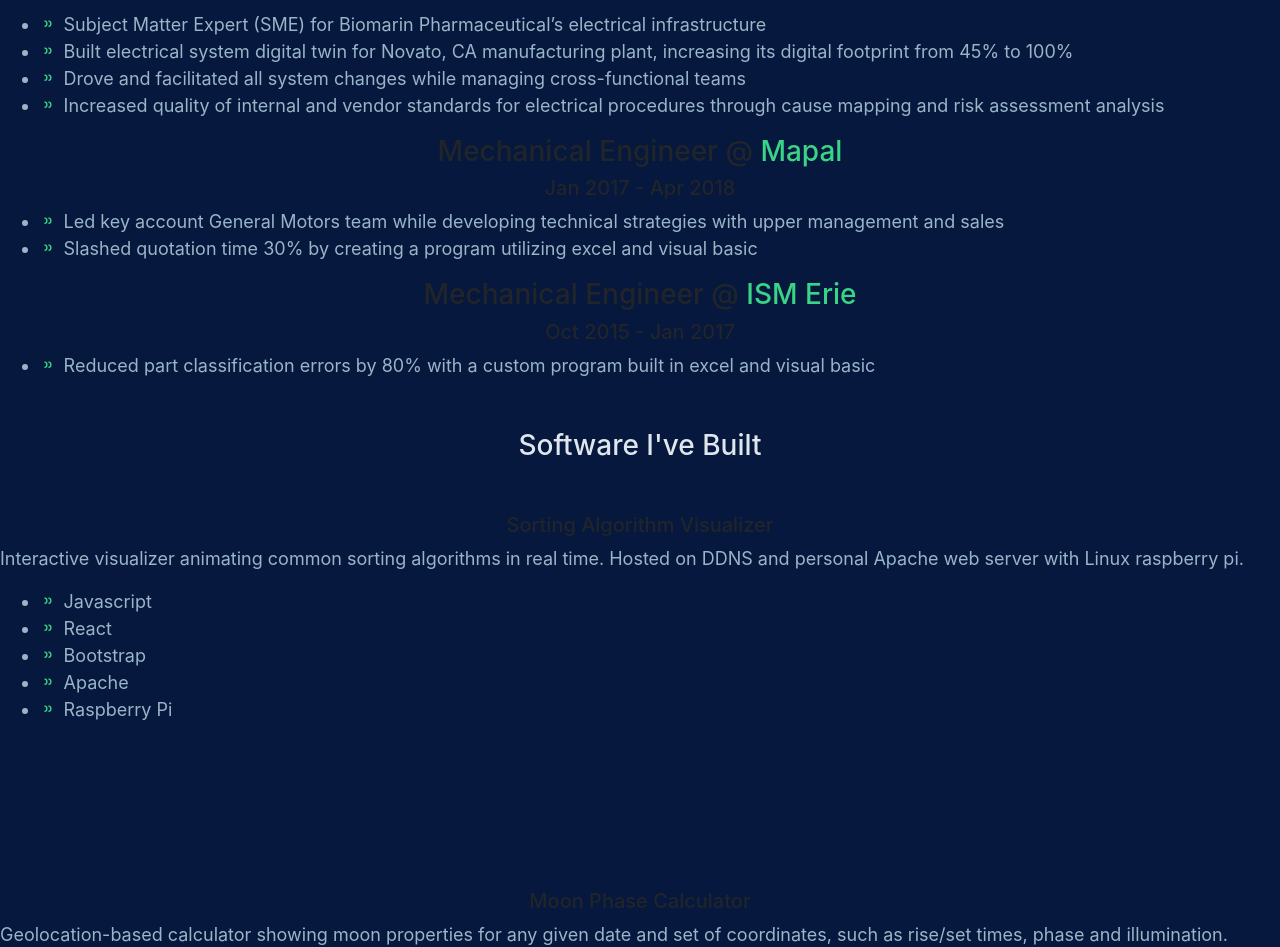
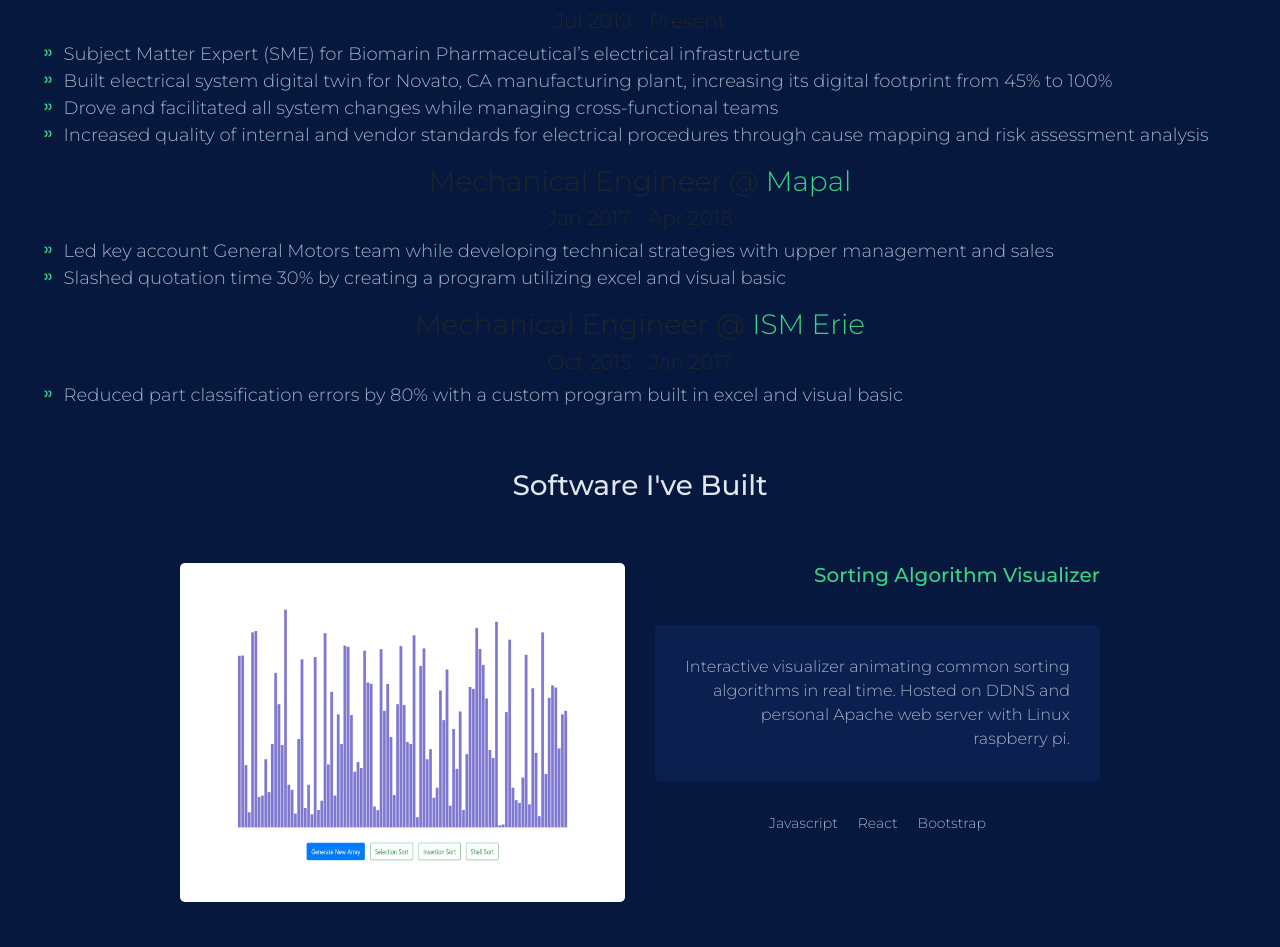
Before and after one commit to pmulard/My-Website, a React (Create React App) app: page / in a window 1280 px wide. Shown: the part 1847-2794 px from the top of the page. Built offline with nearby package versions, Linux system fonts and the light colour scheme.

Commit message:
format and style project 1

```diff
--- a/src/App.css
+++ b/src/App.css
@@ -1,3 +1,44 @@
+@import url('https://fonts.googleapis.com/css2?family=Montserrat:wght@100;200;300;400;500;600;700;800;900&display=swap');
+
+* {
+  font-family: 'Montserrat', sans-serif;
+  font-weight: 300;
+}
+
+html {
+  scroll-behavior: smooth;
+}
+
+.heading {
+  color: #dfe7ed;
+  margin: 60px 0;
+}
+
+p, li {
+  color: #99b5c7;
+  text-align: left;
+  font-size: 18px;
+}
+
+li {
+  list-style-type: none;
+}
+
+  li::before {
+    color: #39d486;
+    content: "\1809";
+    display: inline-block;
+    font-size: 1em;
+    padding-right: 12px;
+  }
+
+a {
+  color: #39d486;
+  text-decoration: none;
+}
+
+
+
 .App {
   text-align: center;
 }
@@ -72,48 +113,46 @@
 
     #skills-left li, #skills-right li {
       font-size: 16px;
-      list-style-type: none;
     }
 
-/* #fireflies-container {
-  height: 20vh;
-  width: 100vw;
+#project-01 {
 }
 
-  .dot{
-    width:4px;
-    height:4px;
-    position:absolute;
-    background-color:#ff00cc;
-    box-shadow:0px 0px 10px 2px #ff00cc;
-    border-radius: 20px;
-    z-index:2;
-  } */
+.project-image-box img {
+  width: 100%;
+  height: 55%;
+  border-radius: 5px;
+}
 
-html {
-  scroll-behavior: smooth;
+.project-name {
+  color: #39d486;
+  text-align: right;
+  padding-bottom: 30px;
+}
+
+.project-description {
+  background-color: #102a6185;
+  padding: 30px;
+  border-radius: 5px;
+}
+
+  .project-description p {
+    text-align: end;
+    margin: auto;
+    font-size: 16px;
   }
 
-.heading {
-  color: #dfe7ed;
-  margin: 50px 0;
+.project-technology-container {
+  padding: 30px 0;
 }
 
-p, li {
-  color: #99b5c7;
-  text-align: left;
-  font-size: 18px;
-}
+  .project-technology-container li {
+    display: inline;
+    font-size: 14px;
+    padding: 0px 10px;
+  }
 
-li::before {
-  color: #39d486;
-  content: "\1809";
-  display: inline-block;
-  font-size: 1em;
-  padding-right: 12px;
-}
-
-a {
-  color: #39d486;
-  text-decoration: none;
-}
+    .project-technology-container li:before {
+      color: #39d486;
+      content: none;
+    }
--- a/src/App.js
+++ b/src/App.js
@@ -120,19 +120,22 @@
           <div id="projects-container">
             <h3 class="heading">Software I've Built</h3>
             <div>
-              <div id="project-01">
+              <div id="project-01" class="container">
+                <div class="row justify-content-center">
+                  <div class="project-image-box col-5 col-md-5">
+                    <img src="sortingAlgorithmVisualizer.jpg"></img>
+                  </div>
+                  <div class="col-7 col-md-5">
                     <h5 class="project-name">Sorting Algorithm Visualizer</h5>
                     <div class="project-description">
                       <p>Interactive visualizer animating common sorting algorithms in real time. Hosted on DDNS and personal Apache web server with Linux raspberry pi.</p>
                     </div>
-                <ul id="project-technology-container">
+                    <ul class="project-technology-container">
                       <li class="project-technology">Javascript</li>
                       <li class="project-technology">React</li>
                       <li class="project-technology">Bootstrap</li>
-                  <li class="project-technology">Apache</li>
-                  <li class="project-technology">Raspberry Pi</li>
                     </ul>
-                <div class="project-link-container">
+                    <div class="project-link-container col-12">
                       <a href="">
                         <svg></svg>
                       </a>
@@ -141,12 +144,14 @@
                       </a>
                     </div>
                   </div>
+                </div>
+              </div>
               <div id="project-02">
                 <h5 class="project-name">Moon Phase Calculator</h5>
                 <div class="project-description">
                   <p>Geolocation-based calculator showing moon properties for any given date and set of coordinates, such as rise/set times, phase and illumination.</p>
                 </div>
-                <ul id="project-technology-container">
+                <ul class="project-technology-container">
                   <li class="project-technology">Javascript</li>
                   <li class="project-technology">React</li>
                   <li class="project-technology">Bootstrap</li>
```
Also changed, not shown: public/sortingAlgorithmVisualizer.jpg (added). Lines whose indentation alone changed are shown as unchanged.
